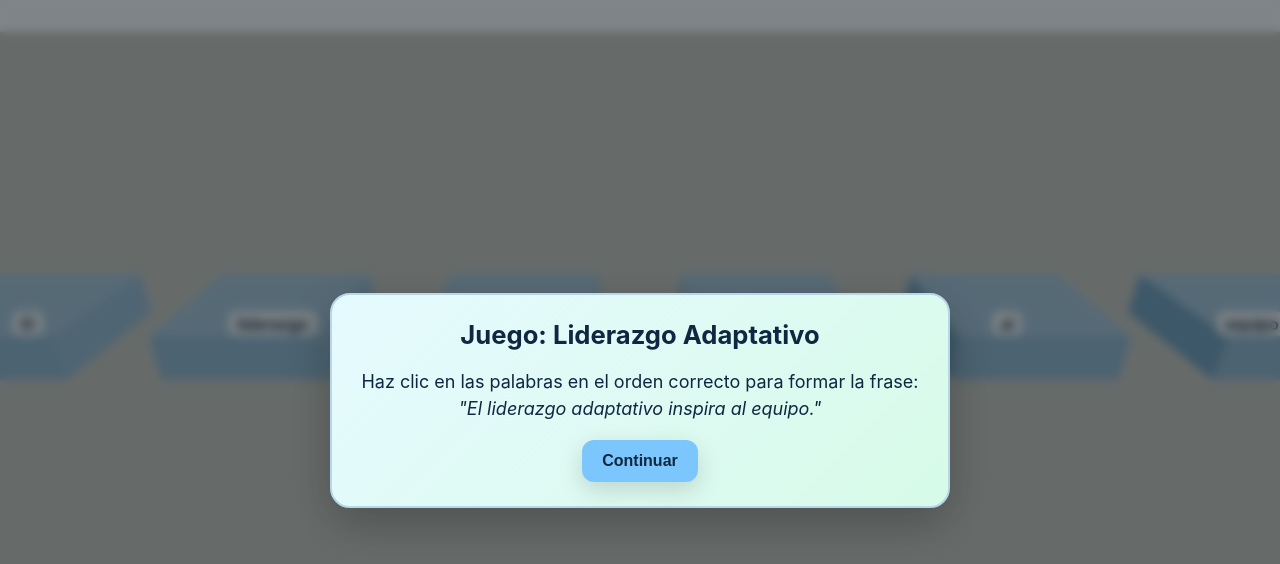
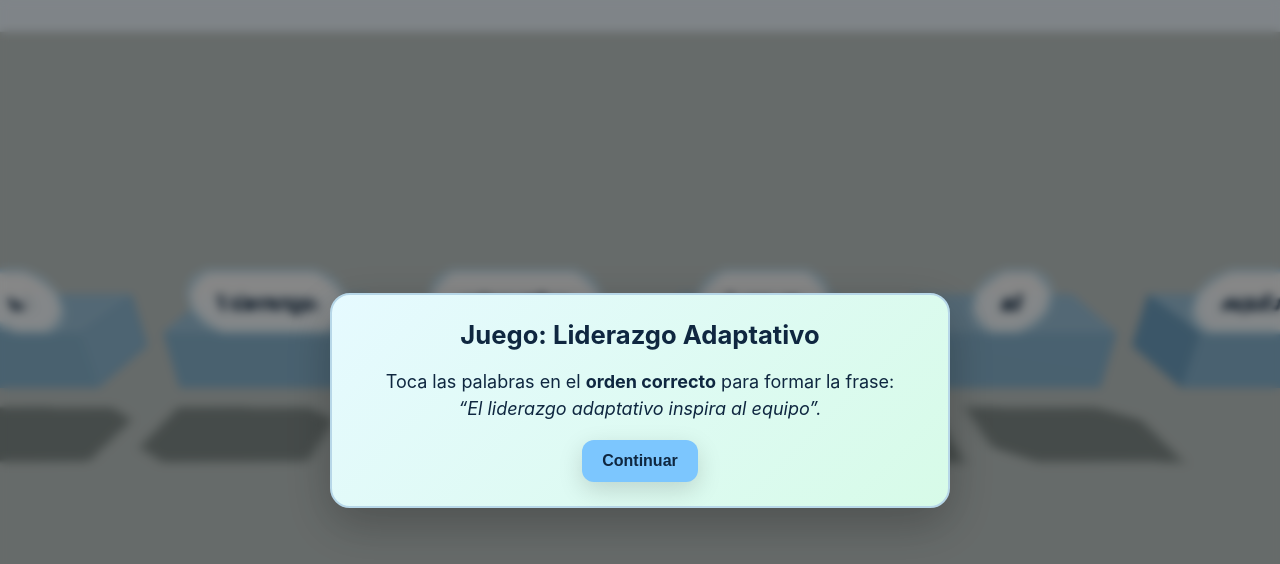
Before and after one commit to higueraf/power-skills-journey, a React (Vite) app: page /context in a window 1280 px wide. Both pictures are taken after a click on the button "👉 Continuar al juego". Shown: the top 564 px of the page. Built offline with nearby package versions, Linux system fonts and the light colour scheme.

Commit message:
refactor games

```diff
--- a/src/components/Speech.tsx
+++ b/src/components/Speech.tsx
@@ -22,7 +22,11 @@ export default function Speech({
 
     const speak = () => {
       const voices = synth.getVoices();
+      // intento encontrar voz de mejor calidad
       const voice =
+        voices.find((v) =>
+          v.name?.toLowerCase().includes("neural")
+        ) ||
         voices.find((v) => v.lang?.startsWith(lang)) ||
         voices.find((v) => v.name?.toLowerCase().includes("spanish")) ||
         voices[0];
@@ -30,20 +34,30 @@ export default function Speech({
       const u = new SpeechSynthesisUtterance(text);
       u.lang = voice?.lang || lang;
       u.voice = voice || null;
-      u.rate = rate;
-      u.pitch = pitch;
+      // ajusto rate/pitch para sonido más natural
+      u.rate = rate * 0.9;
+      u.pitch = pitch * 0.95;
 
       try {
-        synth.cancel();
+        if (synth.speaking) {
+          synth.cancel();
+        }
         synth.speak(u);
-      } catch {}
+      } catch (err) {
+        console.warn("Speech synthesis error:", err);
+      }
     };
 
-    if (synth.getVoices().length === 0) synth.onvoiceschanged = speak;
-    else speak();
+    if (synth.getVoices().length === 0) {
+      synth.onvoiceschanged = speak;
+    } else {
+      speak();
+    }
 
     return () => {
-      try { window.speechSynthesis.cancel(); } catch {}
+      try {
+        window.speechSynthesis.cancel();
+      } catch {}
     };
   }, [text, rate, pitch, lang, when]);
 
--- a/src/miniGames/BuildSentenceGame.tsx
+++ b/src/miniGames/BuildSentenceGame.tsx
@@ -1,50 +1,112 @@
+
 import { Html } from "@react-three/drei";
-import { useState } from "react";
+import { useMemo, useState } from "react";
+import { useThree } from "@react-three/fiber";
 import Modal from "../components/Modal";
 import Speech from "../components/Speech";
 import { theme, vivid } from "../theme";
-import { SIZES } from "../constants3d";
 
 type Props = {
   onWin: () => void;
 };
 
 /**
- * Mini-juego: Construye la frase correcta
- * Haz clic en las palabras en el orden correcto para formar la oración.
+ * Mini-juego: Construye la frase correcta (responsive)
+ * - En pantallas anchas, 1 fila con 6 palabras.
+ * - En móviles, 2 filas x 3 columnas.
+ * - Tamaños y espaciados se adaptan al viewport 3D.
  */
 export default function BuildSentenceGame({ onWin }: Props) {
-  const correctOrder = ["El", "liderazgo", "adaptativo", "inspira", "al", "equipo"];
+  const correctOrder = useMemo(
+    () => ["El", "liderazgo", "adaptativo", "inspira", "al", "equipo"],
+    []
+  );
+
+  const { viewport } = useThree(); // ancho/alto en unidades 3D a z=0
+  const vw = viewport.width;
+
+  // Heurística simple de responsive (ajústala a tu gusto)
+  const isNarrow = vw < 6.2; // ~móvil vertical
+  const scale = isNarrow ? 0.85 : 1.0;
+
+  // Dimensiones de cada bloque/knob 3D
+  const barW = 0.95 * scale;
+  const barH = 0.34 * scale;
+  const barD = 0.55 * scale;
+
+  // Espaciados
+  const gapX = isNarrow ? 1.25 * scale : 1.4 * scale;
+  const gapY = 0.9 * scale;
+
+  // Layout positions:
+  // - Narrow: 2 filas x 3 columnas
+  // - Wide: 1 fila, centrado
+  const positions = useMemo<[number, number, number][]>(() => {
+    if (isNarrow) {
+      // 2 filas x 3 columnas
+      // indices: 0..5
+      // fila 0: 0,1,2 ; fila 1: 3,4,5
+      const cols = 3;
+      const rows = 2;
+      const totalW = (cols - 1) * gapX;
+      const left = -totalW / 2;
+      const topY = 1.1; // altura de la fila superior
+      const rowY = [topY, topY - gapY];
+
+      return correctOrder.map((_, idx) => {
+        const r = Math.floor(idx / cols);
+        const c = idx % cols;
+        const x = left + c * gapX;
+        const y = rowY[r];
+        return [x, y, 0];
+      });
+    } else {
+      // 1 fila con 6 elementos centrados
+      const n = correctOrder.length;
+      const totalW = (n - 1) * gapX;
+      const left = -totalW / 2;
+      const y = 0.9; // altura base
+      return correctOrder.map((_, i) => [left + i * gapX, y, 0]);
+    }
+    // eslint-disable-next-line react-hooks/exhaustive-deps
+  }, [isNarrow, gapX, gapY, correctOrder]);
+
   const [selected, setSelected] = useState<string[]>([]);
   const [showHelp, setShowHelp] = useState(true);
   const [showMessage, setShowMessage] = useState(false);
+  const [showMessageError, setShowMessageError] = useState(false);
   const [message1, setMessage1] = useState<string | null>(null);
   const [message2, setMessage2] = useState<string | null>(null);
 
   const handleWordClick = (word: string) => {
     if (showHelp) return;
     if (selected.includes(word)) return;
+
     const newSelection = [...selected, word];
     setSelected(newSelection);
 
     if (newSelection.length === correctOrder.length) {
-      if (JSON.stringify(newSelection) === JSON.stringify(correctOrder)) {
-        setMessage1("Perfecto. Has construido la frase correctamente...");
-        setMessage2("Haz conocido la importancia del Liderazgo Adaptativo");
-        setShowMessage(true)
+      const ok =
+        JSON.stringify(newSelection) === JSON.stringify(correctOrder);
+      if (ok) {
+        setMessage1("Perfecto. Has construido la frase correctamente…");
+        setMessage2("Has reconocido la importancia del Liderazgo Adaptativo.");
+        setShowMessage(true);
       } else {
-        setMessage1("Casi... El orden no es correcto.");
+        setMessage1("El orden no es correcto.");
         setMessage2("Intenta de nuevo.");
-        setShowMessage(true)
-        setTimeout(() => {
+        setShowMessageError(true);
+
+      }
+    }
+  };
+  const continueClick = () => {
+    setShowMessageError(false);
     setSelected([]);
     setMessage1(null);
     setMessage2(null);
-          setShowMessage(false)
-        }, 1500);
-      }
-    }
   };
+
 
   return (
     <group>
@@ -54,59 +116,91 @@ export default function BuildSentenceGame({ onWin }: Props) {
           open={showHelp}
           title="Juego: Liderazgo Adaptativo"
           onPrimary={() => setShowHelp(false)}
+          type="info"
         >
           <p>
-            Haz clic en las palabras en el orden correcto para formar la frase:
+            Toca las palabras en el <b>orden correcto</b> para formar la frase:
             <br />
-            <i>"El liderazgo adaptativo inspira al equipo."</i>
+            <i>“El liderazgo adaptativo inspira al equipo”.</i>
           </p>
           <Speech
-            text="Haz clic en las palabras en el orden correcto para formar la frase:
-            El liderazgo adaptativo inspira al equipo."
+            text="Toca las palabras en el orden correcto para formar la frase: El liderazgo adaptativo inspira al equipo."
             when={showHelp}
             lang="es-ES"
           />
         </Modal>
       </Html>
 
-      {/* Palabras 3D interactivas */}
-      {correctOrder.map((word, i) => (
-        <mesh
-          key={word}
-          position={[i * 1.4 - 3.5, SIZES.baseY, 0]}
+      {/* Palabras 3D interactivas (responsive) */}
+      // ...importaciones y resto del componente iguales...
+
+{correctOrder.map((word, i) => {
+  const pos = positions[i] || [i * 1.4 - 3.5, 0.9, 0];
+  const isPicked = selected.includes(word);
+
+  return (
+    <group key={word} position={pos}>
+      {/* Cubo 3D clicable */}
+      <mesh onClick={() => handleWordClick(word)} castShadow>
+        <boxGeometry args={[barW, barH, barD]} />
+        <meshStandardMaterial
+          color={isPicked ? vivid.green : theme.padBlue}
+          emissive={isPicked ? vivid.greenGlow : theme.glowBlue}
+          emissiveIntensity={isPicked ? 0.6 : 0.25}
+          roughness={0.4}
+          metalness={0.08}
+        />
+      </mesh>
+
+      {/* Label Html también clicable */}
+      <Html
+        center
+        position={[0, barH * 0.9, 0]}
+        transform
+        // asegura que el DOM reciba el click y no “pase” al mesh
+        onPointerDown={(e) => e.stopPropagation()}
+      >
+        <button
           onClick={() => handleWordClick(word)}
-        >
-          <boxGeometry args={[SIZES.barW, SIZES.barH, SIZES.barD]} />
-          <meshStandardMaterial
-            color={selected.includes(word) ? vivid.green : theme.padBlue}
-            emissive={selected.includes(word) ? vivid.greenGlow : theme.glowBlue}
-            emissiveIntensity={selected.includes(word) ? 0.6 : 0.25}
-            roughness={0.4}
-          />
-          <Html center>
-            <span
+          onPointerDown={(e) => e.stopPropagation()}
+          onKeyDown={(e) => {
+            if (e.key === "Enter" || e.key === " ") {
+              e.preventDefault();
+              handleWordClick(word);
+            }
+          }}
           style={{
             color: theme.text,
-                fontWeight: 600,
-                fontSize: 16,
-                background: "rgba(255,255,255,0.7)",
-                borderRadius: 6,
-                padding: "2px 8px",
+            fontWeight: 700,
+            fontSize: isNarrow ? 6 : 5,
+            background: "rgba(255,255,255,0.85)",
+            borderRadius: 8,
+            padding: isNarrow ? "3px 5px" : "4px 6px",
+            border: `1px solid ${theme.border}`,
+            cursor: "pointer",
+            userSelect: "none",
+            touchAction: "manipulation",
+            boxShadow: isPicked ? "0 0 10px rgba(0,0,0,.12)" : "none",
           }}
+          aria-pressed={isPicked}
+          role="button"
+          tabIndex={0}
         >
           {word}
-            </span>
+        </button>
       </Html>
-        </mesh>
-      ))}
+    </group>
+  );
+})}
 
-      {/* Mensaje de resultado */}
 
+      {/* Modal de resultado */}
       <Html center>
         <Modal
           open={showMessage}
           title="Juego: Liderazgo Adaptativo"
           onPrimary={() => onWin()}
+          type="success"
         >
           <p>
             {message1}
@@ -114,13 +208,31 @@ export default function BuildSentenceGame({ onWin }: Props) {
             <i>{message2}</i>
           </p>
           <Speech
-            text={(message1||'')+(message2||'')}
+            text={`${message1 ?? ""} ${message2 ?? ""}`}
             when={showMessage}
             lang="es-ES"
           />
         </Modal>
       </Html>
-
+      <Html center>
+        <Modal
+          open={showMessageError}
+          title="Juego: Liderazgo Adaptativo"
+          onPrimary={() => continueClick()}
+          type="warning"
+        >
+          <p>
+            {message1}
+            <br />
+            <i>{message2}</i>
+          </p>
+          <Speech
+            text={`${message1 ?? ""} ${message2 ?? ""}`}
+            when={showMessageError}
+            lang="es-ES"
+          />
+        </Modal>
+      </Html>
     </group>
   );
 }
--- a/src/miniGames/TeamExploreGame.tsx
+++ b/src/miniGames/TeamExploreGame.tsx
@@ -26,7 +26,7 @@ export default function TeamExploreGame({ onWin }: Props) {
       const newVisited = [...visited, id];
       setVisited(newVisited);
       if (newVisited.length === skills.length) {
-        setTimeout(() => setShowWin(true), 600);
+        setTimeout(() => setShowWin(true), 5000);
       }
     }
     setActiveSkill(id);
```
Lines whose indentation alone changed are shown as unchanged.
